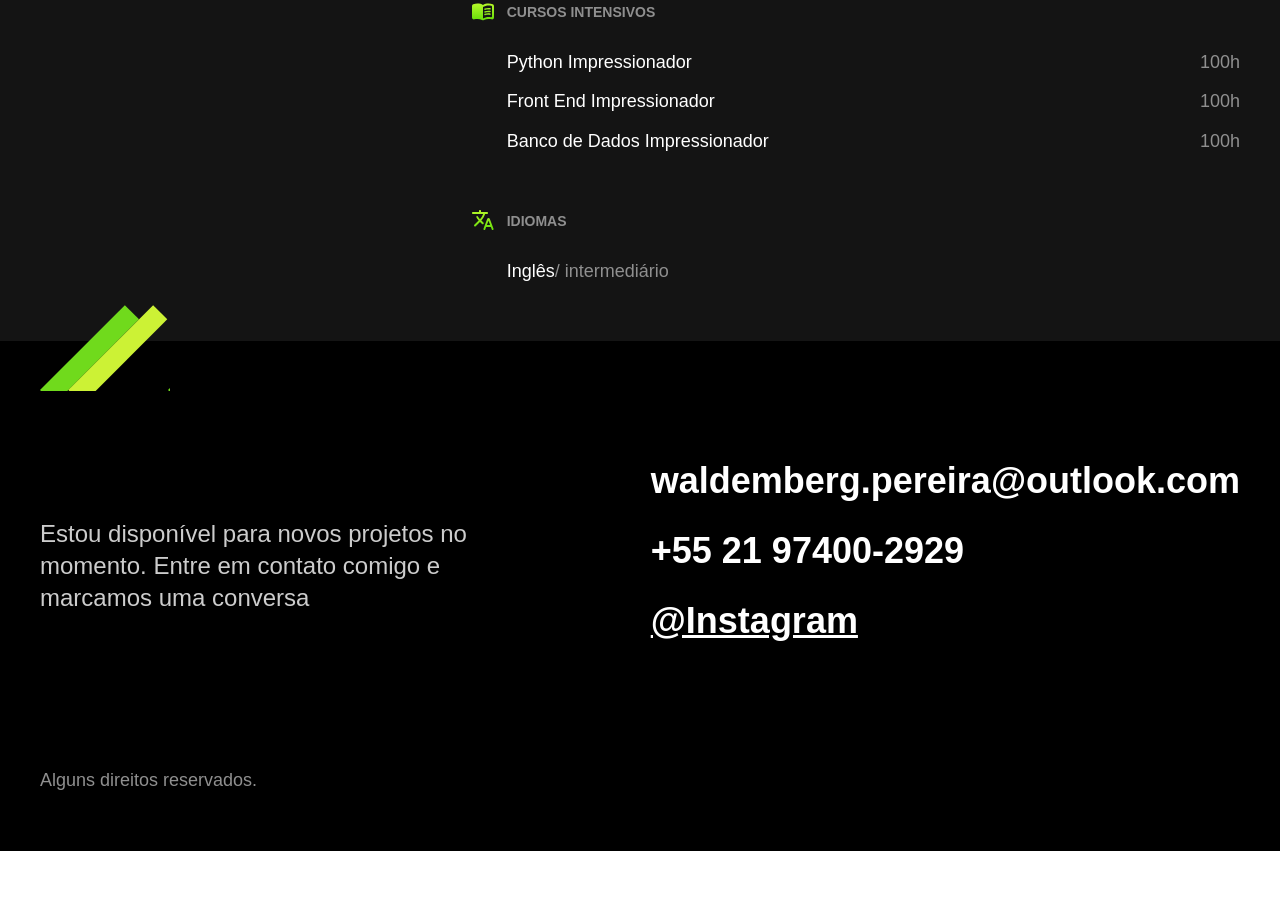
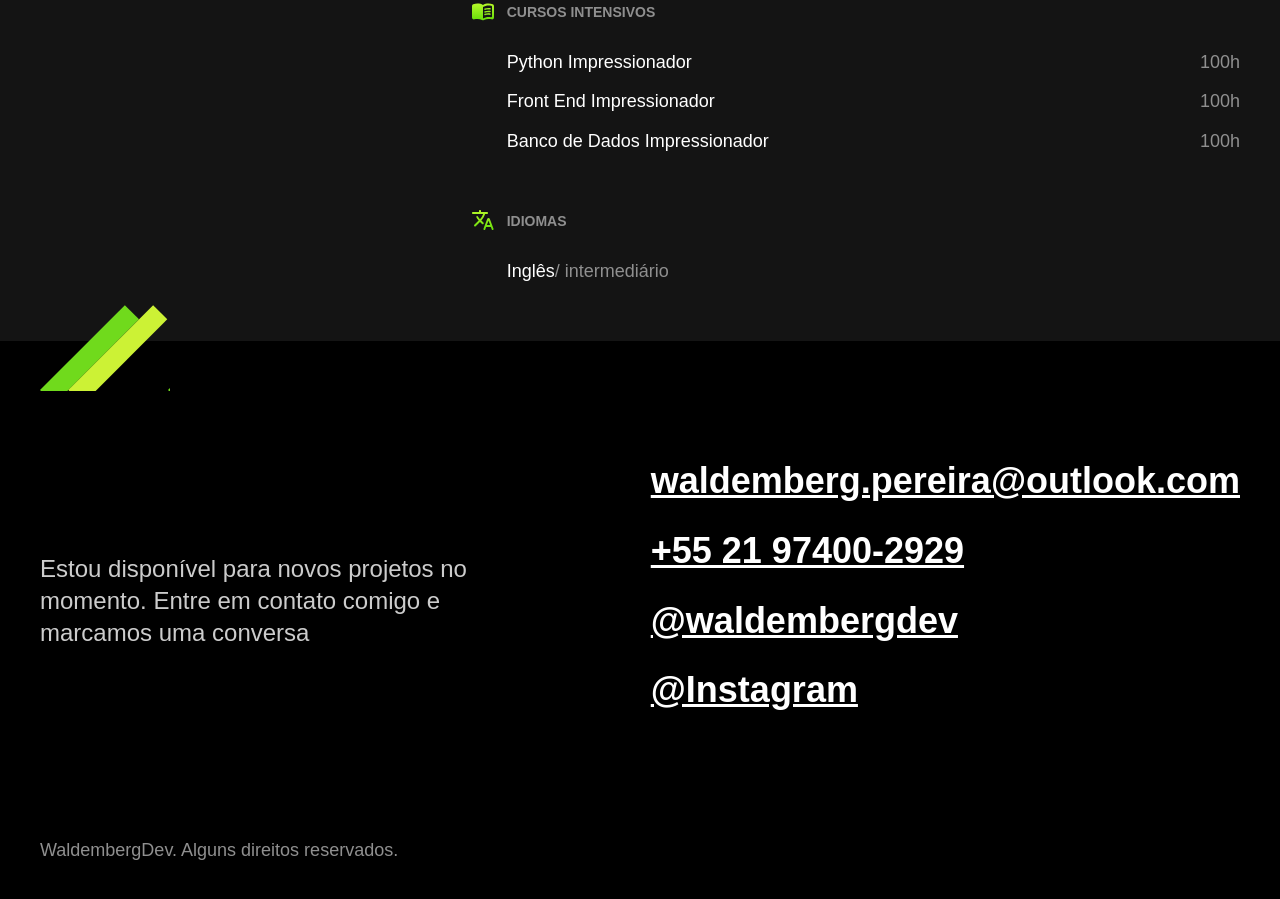
Before and after one commit to WaldembergDev/waldembergdev.github.io, a plain HTML site: page index.html in a window 1280 px wide. Shown: the part 1906-2805 px from the top of the page. Before the commit the page ends 2757 px from the top, so only its background shows below. Drawn offline with Linux system fonts and the light colour scheme.

Commit message:
update: adicionado a minha página do github como um item de contato

```diff
--- a/index.html
+++ b/index.html
@@ -116,12 +116,13 @@
         <div class="footer-container">
             <p class="footer-texto">Estou disponível para novos projetos no momento. Entre em contato comigo e marcamos uma conversa</p>
             <ul class="footer-contato">
-                <li>waldemberg.pereira@outlook.com</li>
-                <li>+55 21 97400-2929</li>
-                <li><a href="/">@Instagram</a></li>
+                <li><a href="mailto:waldemberg.pereira@outlook.com">waldemberg.pereira@outlook.com</a></li>
+                <li><a href="tel:+5521974002929">+55 21 97400-2929</a></li>
+                <li><a href="https://github.com/waldembergdev" target="_blank">@waldembergdev</a></li>
+                <li><a href="https://instagram.com/waldembergdev" target="_blank">@Instagram</a></li>
             </ul>
             <p class="footer-copy">
-                Alguns direitos reservados.
+                WaldembergDev. Alguns direitos reservados.
             </p>
         </div>
     </footer>
```
